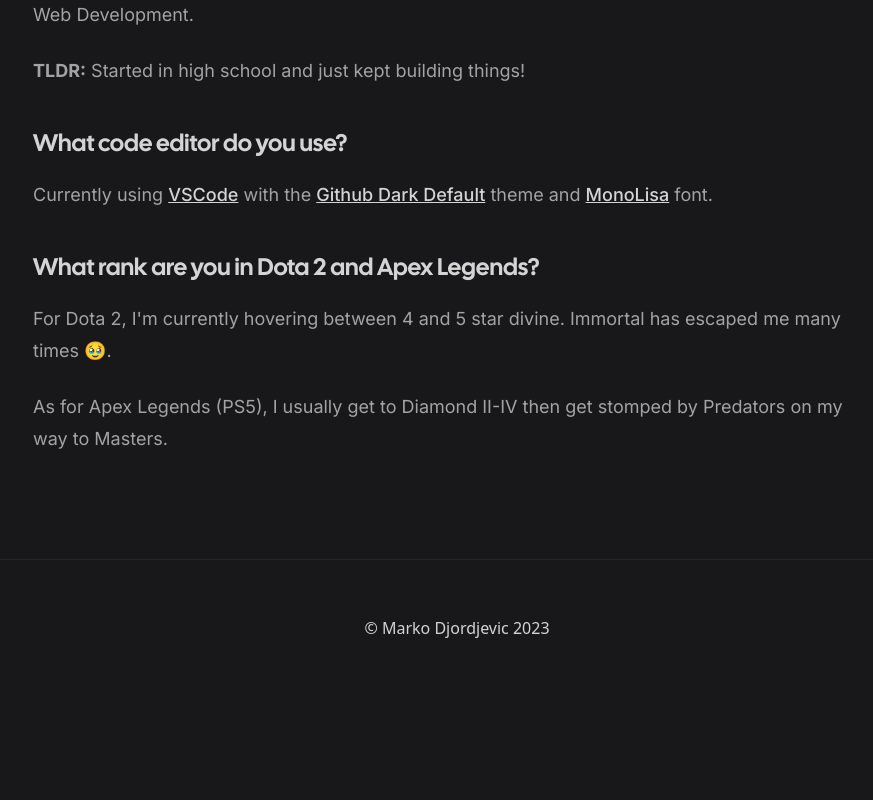
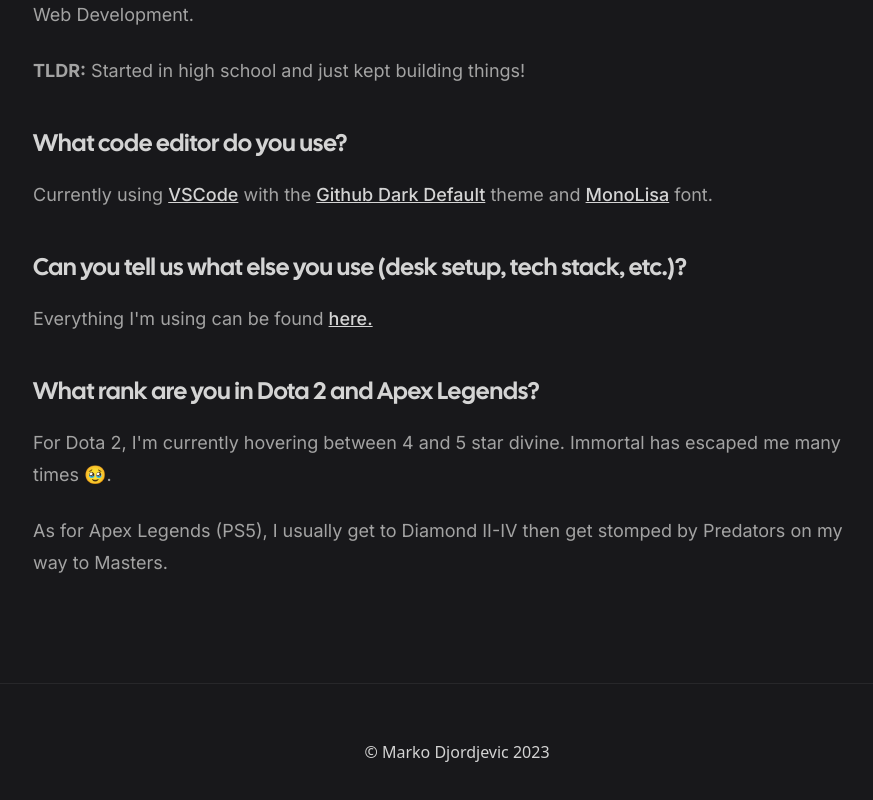
Before and after one commit to makezi/markodjordjevic.com, a Next.js app: page /about in a window 1280 px wide. Shown: the part 1021-1821 px from the top of the page, without its empty margins (183-1056 px from the left). Before the commit the page ends 1717 px from the top, so only its background shows below. Built offline with nearby package versions, Linux system fonts and the light colour scheme.

Commit message:
Fix links on about page

```diff
--- a/app/about/page.tsx
+++ b/app/about/page.tsx
@@ -1,4 +1,5 @@
 import type { Metadata } from 'next';
+import Link from 'next/link';
 
 export const metadata: Metadata = {
   title: 'About'
@@ -21,10 +22,7 @@ export default function AboutPage() {
         Apex Legends), eating ramen, working out, swimming, eating more ramen
         (please help me) and the occassional drawing! I've also started picking
         up bouldering, Brazilian jiu-jitsu, and writing{' '}
-        <a href="/blog" rel="noopener noreferrer" target="_blank">
-          content
-        </a>{' '}
-        of my web development experiences.
+        <Link href="/blog">content</Link> of my web development experiences.
       </p>
 
       <div>
@@ -97,6 +95,13 @@ export default function AboutPage() {
           font.
         </p>
 
+        <h3>
+          Can you tell us what else you use (desk setup, tech stack, etc.)?
+        </h3>
+        <p>
+          Everything I'm using can be found <Link href="/uses">here.</Link>
+        </p>
+
         <h3>What rank are you in Dota 2 and Apex Legends?</h3>
         <p>
           For Dota 2, I'm currently hovering between 4 and 5 star divine.
```
